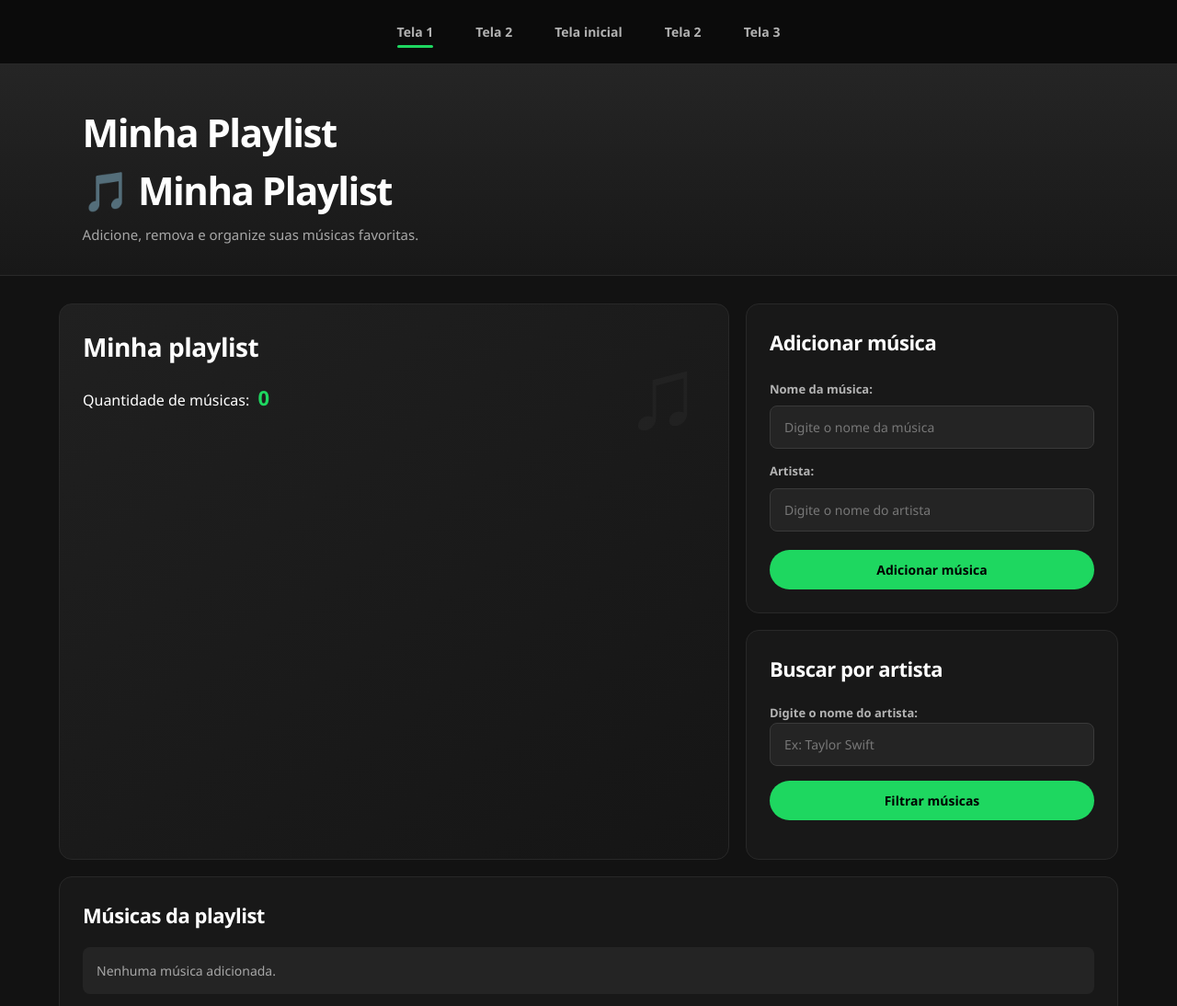
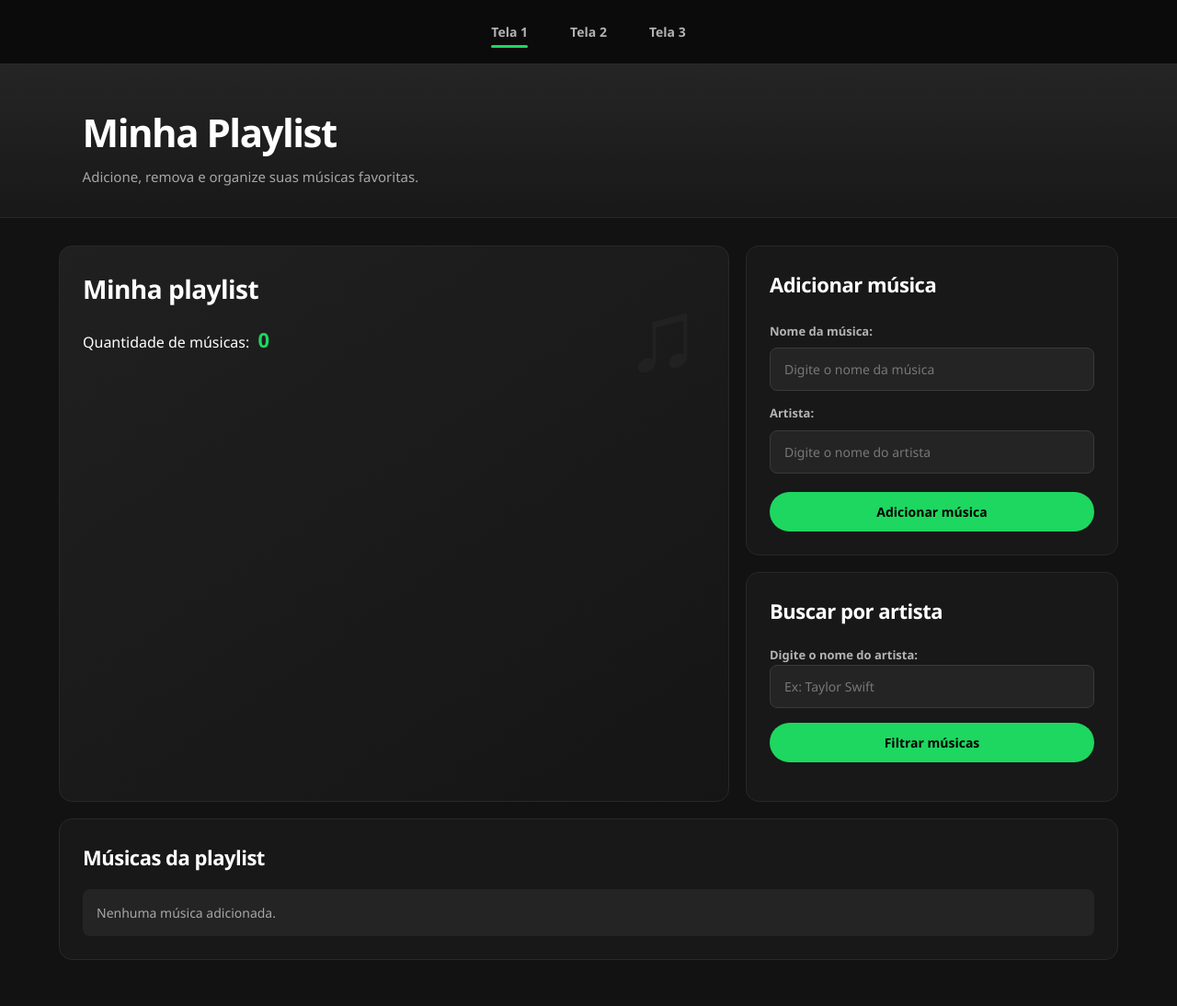
Before and after one commit to GiRamosv/PlaylistMusical, a plain HTML site: page index.html in a window 1280 px wide. Shown: the top 1094 px of the page at 92% size. Drawn offline with Linux system fonts and the light colour scheme; a script that the page names is missing.

Commit message:
tirando escritas do HTML

```diff
--- a/index.html
+++ b/index.html
@@ -12,9 +12,6 @@
 
     <a href="index.html">Tela 1</a>
     <a href="tela2.html">Tela 2</a>
-    <a href="index.html">Tela inicial</a>
-
-    <a href="tela2.html">Tela 2</a>
     <a href="tela3.html">Tela 3</a>
   </nav>
 
@@ -22,8 +19,6 @@
     <header>
 
       <h1>Minha Playlist</h1>
-
-      <h1>🎵 Minha Playlist</h1>
 
       <p>Adicione, remova e organize suas músicas favoritas.</p>
     </header>
```
